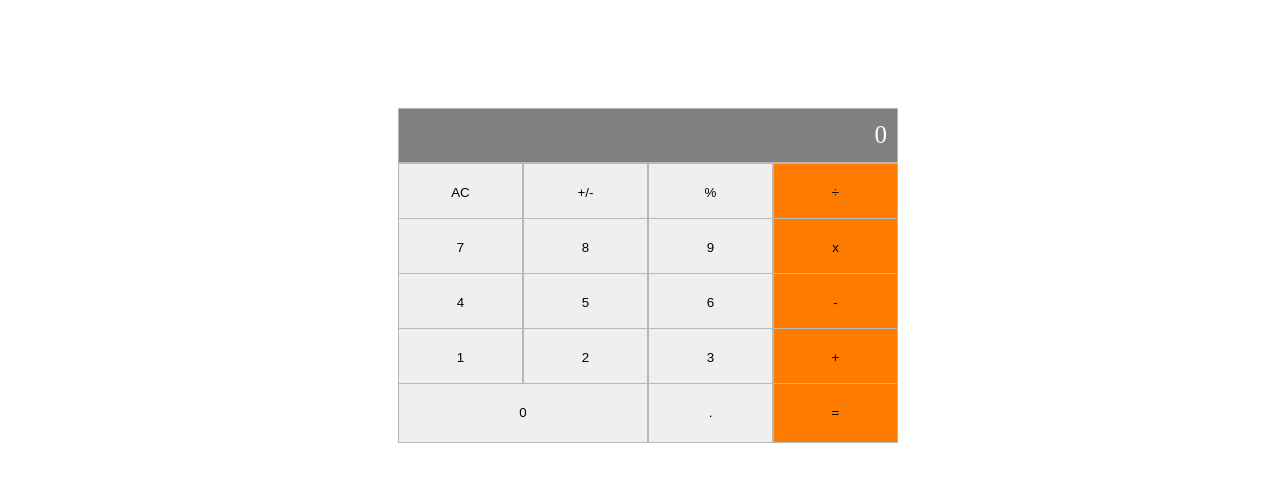
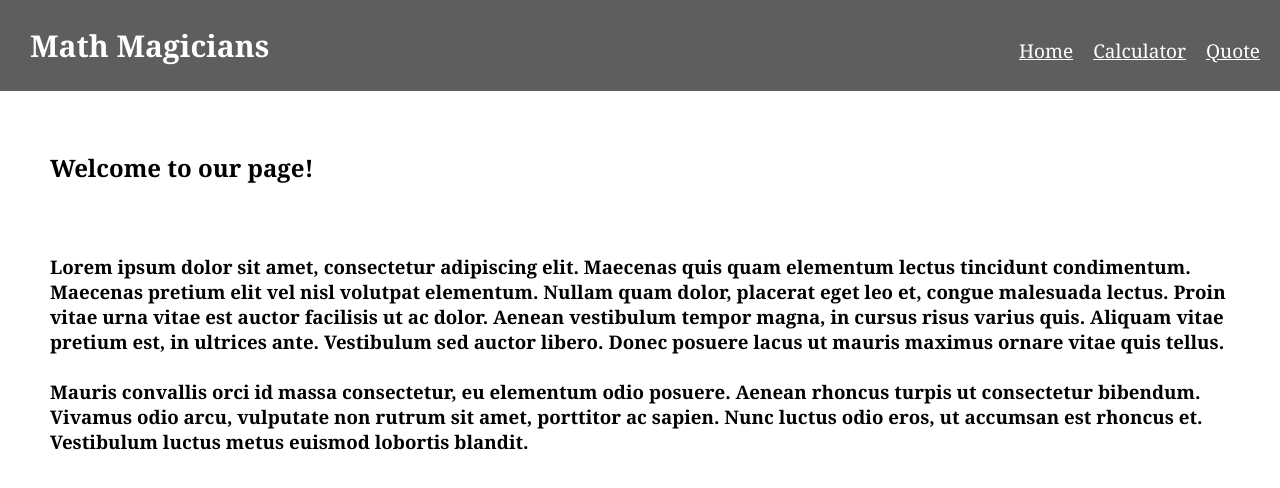
Before and after one commit to Felipeg005/Math-Magicians-React-App, a React (Create React App) app: page / in a window 1280 px wide. Shown: the top 488 px of the page. Built offline with nearby package versions, Linux system fonts and the light colour scheme.

Commit message:
add react-router-dom and routes for pages

```diff
--- a/package.json
+++ b/package.json
@@ -10,6 +10,7 @@
     "big.js": "^6.1.1",
     "react": "^17.0.2",
     "react-dom": "^17.0.2",
+    "react-router": "^5.2.1",
     "react-router-dom": "^5.3.0",
     "react-scripts": "4.0.3",
     "web-vitals": "^1.1.2"
--- a/src/App.js
+++ b/src/App.js
@@ -1,10 +1,24 @@
 import './App.css';
 import React from 'react'; // eslint-disable-line
+import { BrowserRouter as Router, Route, Switch } from 'react-router-dom';
 import Calculator from './components/calculator'; // eslint-disable-line
+import Home from './pages/home';
+import Nav from './components/Nav';
+import Quote from './pages/quote';
 
 const App = () => {
-  const displayCalculator = <Calculator />;
-  return displayCalculator;
+  const arr = [];
+  arr.push(1);
+  return (
+    <Router>
+      <Nav class="nav-container"/>
+      <Switch>
+        <Route path="/" exact component={Home} />
+        <Route path="/calculator" component={Calculator} />
+        <Route path="/quote" component={Quote} />
+      </Switch>
+    </Router>
+  );
 };
 
 export default App;
--- /dev/null
+++ b/src/components/Nav.js
@@ -0,0 +1,29 @@
+import React from 'react';
+import { Link } from 'react-router-dom';
+
+class Nav extends React.Component {
+  render() {
+    const linkStyles = {
+      color: 'white',
+    };
+
+    return (
+      <nav className={this.props.class}>
+        <h1 className="logo">Math Magicians</h1>
+        <ul className='menu-container'>
+          <Link to="/" style={linkStyles}>
+            <li>Home</li>
+          </Link>
+          <Link to="/calculator" style={linkStyles}>
+            <li>Calculator</li>
+          </Link>
+          <Link to="/quote" style={linkStyles}>
+            <li>Quote</li>
+          </Link>
+        </ul>
+      </nav>
+    );
+  }
+}
+
+export default Nav;
--- a/src/components/calculator.js
+++ b/src/components/calculator.js
@@ -1,4 +1,5 @@
 import React, { useEffect, useState } from 'react'; // eslint-disable-line
+import { BrowserRouter as Router, Route } from 'react-router-dom';
 import calculate from '../logic/calculate';
 
 const Calculator = () => {
@@ -22,8 +23,12 @@ const Calculator = () => {
   };
 
   return (
+    <Router>
+      <Route path='/'>
         <React.Fragment>
-    <main className='calculator-container'>
+          <main>
+            <h2 className='calculator-title'>Let's do some Math!</h2>
+            <div className='calculator-container'>
               <div className='display-board'>0</div>
               <button className='s-button' onClick={(e) => displayBoard(e)}>AC</button>
               <button className='s-button' onClick={(e) => displayBoard(e)}>+/-</button>
@@ -44,8 +49,11 @@ const Calculator = () => {
               <button className='m-button' onClick={(e) => displayBoard(e)}>0</button>
               <button className='s-button' onClick={(e) => displayBoard(e)}>.</button>
               <button className='s-orange-button' onClick={(e) => displayBoard(e)}>=</button>
+            </div>
           </main>
         </React.Fragment>
+      </Route>
+    </Router>
   );
 };
 
--- a/src/index.css
+++ b/src/index.css
@@ -2,6 +2,26 @@ body {
   width: 100%;
   display: flex;
   justify-content: center;
+  margin: 0;
+  font-family: Cambria, Cochin, Georgia, Times, 'Times New Roman', serif;
+}
+
+li {
+  list-style-type: none;
+  margin: 10px;
+}
+
+#root {
+  display: flex;
+  flex-direction: column;
+  align-items: center;
+}
+
+.logo {
+  font-family: Cambria, Cochin, Georgia, Times, 'Times New Roman', serif;
+  font-size: 30px;
+  color: white;
+  margin-left: 30px;
 }
 
 .calculator-container {
@@ -9,7 +29,7 @@ body {
   grid-template-columns: repeat(4, 25%);
   grid-template-rows: repeat(6, 16.66%);
   width: 500px;
-  margin-top: 100px;
+  margin-top: 50px;
 }
 
 .display-board {
@@ -54,3 +74,40 @@ body {
 .s-orange-button:active {
   background-color: rgb(197, 96, 1);
 }
+
+.nav-container {
+  margin: 0;
+  display: flex;
+  width: 100vw;
+  background-color: rgb(94, 94, 94);
+}
+
+.menu-container {
+  display: flex;
+  margin: 17px 10px 0 auto;
+  margin-left: auto;
+  align-items: center;
+  margin-top: 11px;
+  font-family: Cambria, Cochin, Georgia, Times, 'Times New Roman', serif;
+  font-size: 19px;
+}
+
+.quote {
+  padding: 100px;
+  margin-top: 60px;
+}
+
+.home {
+  padding: 50px;
+  margin-top: 20px;
+}
+
+.title {
+  margin-top: 60px;
+  margin-left: 50px;
+}
+
+.calculator-title {
+  margin-top: 60px;
+  margin-left: -60px;
+}
--- a/src/index.js
+++ b/src/index.js
@@ -1,15 +1,12 @@
 import React from 'react'; // eslint-disable-line
 import ReactDOM from 'react-dom';
 import './index.css';
-import { BrowserRouter } from 'react-router-dom';
 import App from './App'; // eslint-disable-line
 import reportWebVitals from './reportWebVitals';
 
 ReactDOM.render(
   <React.StrictMode>
-    <BrowserRouter>
     <App />
-    </BrowserRouter>
   </React.StrictMode>,
   document.getElementById('root') // eslint-disable-line
 );
--- /dev/null
+++ b/src/pages/home.js
@@ -0,0 +1,22 @@
+import React from 'react'; // eslint-disable-line
+
+const Home = () => {
+  const home = <div>
+    <h2 className="title">Welcome to our page!</h2>
+    <h3 className="home">Lorem ipsum dolor sit amet, consectetur adipiscing elit. Maecenas quis quam elementum
+      lectus tincidunt condimentum. Maecenas pretium elit vel nisl volutpat elementum.
+      Nullam quam dolor, placerat eget leo et, congue malesuada lectus. Proin vitae urna
+      vitae est auctor facilisis ut ac dolor.
+      Aenean vestibulum tempor magna, in cursus risus varius quis.
+      Aliquam vitae pretium est, in ultrices ante. Vestibulum sed auctor libero.
+      Donec posuere lacus ut mauris maximus ornare vitae quis tellus. <br/> <br/>
+      Mauris convallis orci id massa consectetur, eu elementum odio posuere.
+      Aenean rhoncus turpis ut consectetur bibendum. Vivamus odio arcu,
+      vulputate non rutrum sit amet, porttitor ac sapien. Nunc luctus odio eros,
+      ut accumsan est rhoncus et. Vestibulum luctus metus euismod lobortis blandit.
+    </h3>
+    </div>;
+  return home;
+};
+
+export default Home;
--- /dev/null
+++ b/src/pages/quote.js
@@ -0,0 +1,14 @@
+import React from 'react';
+
+class Quote extends React.Component {
+  render() {
+    return (
+      <h2 id={this.props} className='quote'>"As far as the laws of mathematics refer to reality,
+        they are not certain, and as far as they are certain, they do not refer to reality".
+        — Albert Einstein
+      </h2>
+    );
+  }
+}
+
+export default Quote;
```
Lines whose indentation alone changed are shown as unchanged.
